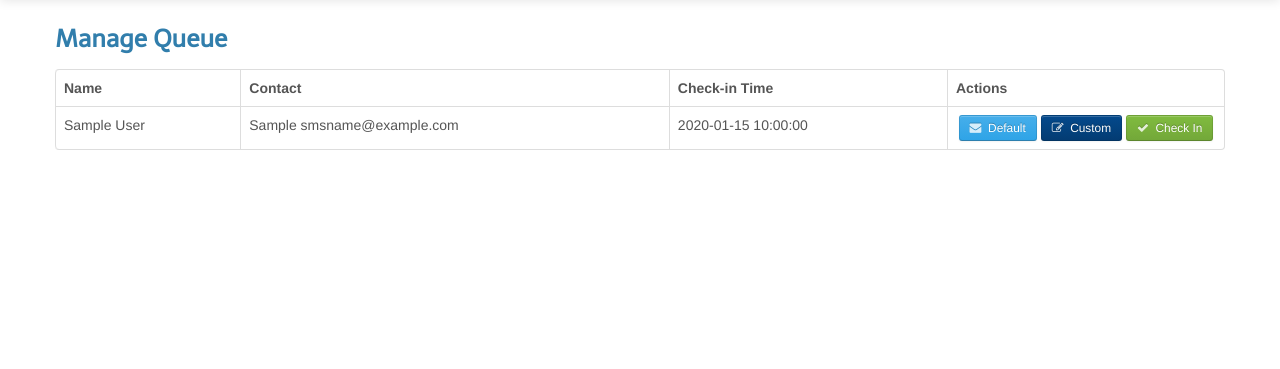
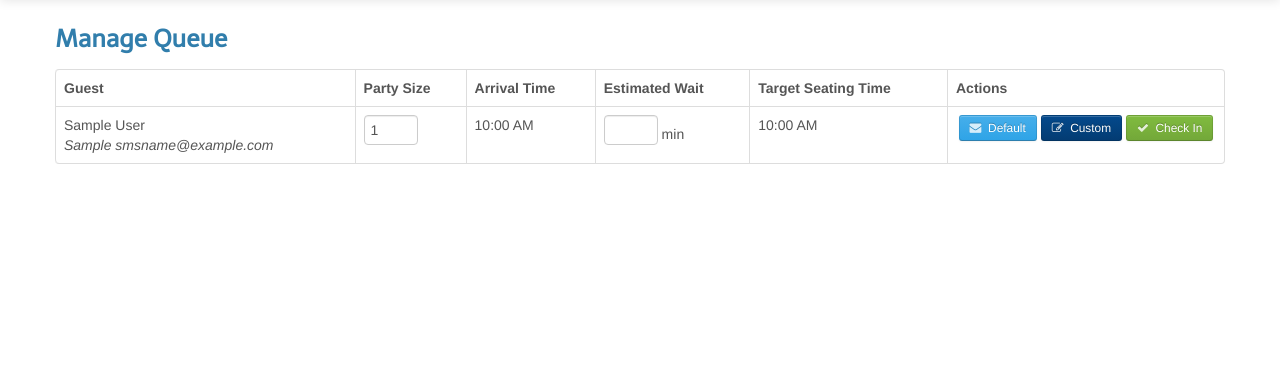
Before and after one commit to n8carrier/bump, a Flask app: template src/templates/manage.html in a window 1280 px wide. Shown: the part 51-420 px from the top of the page. Run offline with Flask 2, Linux system fonts and the light colour scheme; the template is opened without the code that fills it: most values are stand-ins (such as "Sample title", 1, 10 or a date in 2020); some libraries are stand-ins or nearby versions.

Commit message:
Added party size, estimated wait, target seating
Fixed times in html to convert python datetime

```diff
--- a/src/checkins/models.py
+++ b/src/checkins/models.py
@@ -8,7 +8,9 @@
 	restaurant_key = ndb.KeyProperty(kind=UserAccount)
 	first_name = ndb.StringProperty(required=False)
 	last_name = ndb.StringProperty(required=False)
+	party_size = ndb.IntegerProperty(default=2)
 	in_queue = ndb.BooleanProperty(required=True)
 	signin_time = ndb.DateTimeProperty(auto_now_add=True)
+	wait_estimate = ndb.IntegerProperty(required=True)
 	seat_time = ndb.DateTimeProperty(required=False)
 	wait_time = ndb.FloatProperty(required=False)
--- a/src/templates/manage.html
+++ b/src/templates/manage.html
@@ -187,7 +187,38 @@
 
 	function autoClose(selector, delay) {
 		window.setTimeout(function() { $(selector).hide() }, delay * 1000);
-}
+	}
+
+	$(':input').bind('click keyup', function(){
+		input_type = event.target.id.substring(0,event.target.id.indexOf("-"));
+		checkin_id = event.target.id.substring(event.target.id.indexOf("-")+1);
+		if(input_type=="partySize") {
+			updatePartySize(checkin_id);
+		} else if(input_type="waitEstimate") {
+			updateWaitEstimate(checkin_id);
+		}
+	});
+
+	function updatePartySize(checkin_ID) {
+		$.ajax({
+				type: "POST",
+				url: "/update_party_size/" + checkin_ID,
+				data: {'party-size': $("#partySize-" + checkin_ID).val()},
+				cache: false
+			})
+	}
+
+	function updateWaitEstimate(checkin_ID) {
+		$.ajax({
+				type: "POST",
+				url: "/update_wait_estimate/" + checkin_ID,
+				data: {'wait-estimate': $("#waitEstimate-" + checkin_ID).val()},
+				cache: false
+			})
+		.done(function(data) {
+			$("#target-" + checkin_ID).text(data.target);
+		});
+	}
 
 </script>
 
@@ -259,9 +290,11 @@
 			<table class="table table-striped table-bordered" id="guestQueue">
 				<thead id="queue-header" {% if guestlist|length < 1 %}style="display:none"{% endif %}>
 					<tr>
-						<th class="header">Name</th>
-						<th class="header">Contact</th>
-						<th class="header">Check-in Time</th>
+						<th class="header">Guest</th>
+						<th class="header">Party Size</th>
+						<th class="header">Arrival Time</th>
+						<th class="header">Estimated Wait</th>
+						<th class="header">Target Seating Time</th>
 						<th class="header" style="width:260px">Actions</th>
 					</tr>
 				</thead>
@@ -271,9 +304,12 @@
 					</tr>
 				{% for guest in guestlist %}
 					<tr id="row-{{guest.id}}">
-						<td>{{guest.firstName}} {{guest.lastName}}</td>
-						<td>{% if guest.sms %}{{guest.sms}}{% endif %}{% if guest.email%}{{guest.email}}{% endif %}</td>
-						<td>{{guest.checkin_time}}</td>
+						<td>{{guest.firstName}} {{guest.lastName}}
+						<br><em>{% if guest.sms %}{{guest.sms}}{% endif %}{% if guest.email%}{{guest.email}}{% endif %}</em></td>
+						<td><input type="number" class="partySize" id="partySize-{{guest.checkin_ID}}" min="1" value="{{guest.partySize}}" style="width:40px"></td>
+						<td>{{guest.arrival_time.strftime('%I:%M %p')}}</td>
+						<td><input type="number" name="waitEstimate" id="waitEstimate-{{guest.checkin_ID}}" min="1" value="{{guest.wait_estimate}}" style="width:40px"> min</td>
+						<td id="target-{{guest.checkin_ID}}">{{guest.target_time.strftime('%I:%M %p')}}</td>
 						<td style="text-align:center">
 							<a class="btn btn-primary btn-small" onclick="sendDefaultMsg('{{guest.id}}','{{guest.firstName}}','{{guest.lastName}}',this)">
 								<i class="icon-envelope-alt"></i>&nbsp;&nbsp;Default
--- a/src/templates/settings.html
+++ b/src/templates/settings.html
@@ -100,6 +100,9 @@
 			<span id="defaultMessageHelp" class="help-inline" style="display: none;">Message cannot exceed 140 characters.</span>
 		</div>
 
+		<h3>Default Wait</h3>
+		<input type="number" name="defaultWait" id="defaultWait">
+
 		<h3>Default for Promos</h3>
 
 		<div class="control-group">
--- a/src/urls.py
+++ b/src/urls.py
@@ -74,6 +74,12 @@
 # Delete the current user
 app.add_url_rule('/delete',view_func=views.delete_user,methods=['GET'])
 
+# Update party size
+app.add_url_rule('/update_party_size/<checkin_ID>',view_func=views.update_party_size,methods=['GET','POST'])
+
+# Update party size
+app.add_url_rule('/update_wait_estimate/<checkin_ID>',view_func=views.update_wait_estimate,methods=['GET','POST'])
+
 ##################################### Error Handling ####################################
 ## Error Handlers
 @app.errorhandler(404)
--- a/src/views.py
+++ b/src/views.py
@@ -78,8 +78,13 @@
 			if request.form["gvPW"]:
 				gv_email = request.form["gvEmail"]
 				gv_password = request.form["gvPW"]
+			else:
+				gv_email = None
+				gv_password = None
 			reply_to_email = request.form["replyEmail"]
-			if user.update(defaultMessage, promoDefault, gv_email, gv_password, reply_to_email):
+			if request.form["defaultWait"]:
+				default_wait = int(request.form["defaultWait"])
+			if user.update(defaultMessage, promoDefault, gv_email, gv_password, reply_to_email, default_wait):
 				return "Success"
 			else:
 				return False
@@ -137,9 +142,10 @@
 					checkin.last_name=lastName
 					checkin.first_name=firstName
 					checkin.signin_time=datetime.datetime.now()
+					checkin.wait_estimate=cur_user.default_wait
 				else:
 					# Sign in Guest
-					checkin = CheckIn(guest_key=guest.key, restaurant_key=cur_user.key, first_name=firstName, last_name=lastName, in_queue=True, signin_time =datetime.datetime.now())
+					checkin = CheckIn(guest_key=guest.key, restaurant_key=cur_user.key, first_name=firstName, last_name=lastName, in_queue=True, party_size=2, signin_time=datetime.datetime.now(), wait_estimate=cur_user.default_wait)
 			else:
 				# Create New Guest
 				if cur_user.demo_mode:
@@ -150,7 +156,7 @@
 					guest.session_id = str(flasklogin.get_session_id())
 				guest.put()
 				# Sign in Guest
-				checkin = CheckIn(guest_key=guest.key, restaurant_key=cur_user.key, first_name=firstName, last_name=lastName, in_queue=True, signin_time =datetime.datetime.now())
+				checkin = CheckIn(guest_key=guest.key, restaurant_key=cur_user.key, first_name=firstName, last_name=lastName, in_queue=True, party_size=2, signin_time =datetime.datetime.now(), wait_estimate=cur_user.default_wait)
 			checkin.put()
 			if demo == "continue":
 				# Hack to make sure name gets stored in database before page loads
@@ -196,27 +202,12 @@
 				checkedinGuest["lastName"] = guest.last_name
 				checkedinGuest["sms"] = guest.sms_number
 				checkedinGuest["email"] = guest.email
+				checkedinGuest["partySize"] = record.party_size
 				checkedinGuest["last_checkin"] = record.signin_time
 				checkin_timestamp = record.signin_time - timedelta(hours=6)
-				checkin_month = '0' + str(checkin_timestamp.month)
-				checkin_month = checkin_month[-2:]
-				checkin_day = '0' + str(checkin_timestamp.day)
-				checkin_day = checkin_day[-2:]
-				checkin_year = str(checkin_timestamp.year)
-				if checkin_timestamp.hour <= 12: #TODO: 12am to 1am comes out as 00:30
-					checkin_hour = '0' + str(checkin_timestamp.hour)
-					checkin_hour = checkin_hour[-2:]
-				else:
-					checkin_hour = '0' + str(checkin_timestamp.hour - 12)
-					checkin_hour = checkin_hour[-2:]
-				if checkin_timestamp.hour <= 11:
-					checkin_ampm = 'AM'
-				else:
-					checkin_ampm = 'PM'
-				checkin_minute = '0' + str(checkin_timestamp.minute)
-				checkin_minute = checkin_minute[-2:]
-				checkedinGuest["checkin_date"] = checkin_month + '/' + checkin_day + '/' + checkin_year
-				checkedinGuest["checkin_time"] = checkin_hour + ':' + checkin_minute + ' ' + checkin_ampm
+				checkedinGuest["arrival_time"] = checkin_timestamp
+				checkedinGuest["wait_estimate"] = record.wait_estimate
+				checkedinGuest["target_time"] = checkin_timestamp + timedelta(minutes=record.wait_estimate)
 				guestlist.append(checkedinGuest)
 	# Sort itemlist alphabetically, with title as the primary sort key,
 	# author as secondary, and item_subtype as tertiary
@@ -224,6 +215,29 @@
 	# guestlist.sort(key=lambda item: item["author_director"].lower())
 	# guestlist.sort(key=lambda item: item["title"].lower())
 	return render_response("manage.html", guestlist=guestlist, cur_user=cur_user, demo=demo)
+
+def update_party_size(checkin_ID):
+	cur_user = current_user()
+	if not cur_user:
+		logging.info("there is not a user logged in")
+		return "Error"
+	else:
+		checkin = CheckIn.get_by_id(int(checkin_ID))
+		checkin.party_size = int(request.form["party-size"])
+		checkin.put()
+	return "Success"
+
+def update_wait_estimate(checkin_ID):
+	cur_user = current_user()
+	if not cur_user:
+		logging.info("there is not a user logged in")
+		return "Error"
+	else:
+		checkin = CheckIn.get_by_id(int(checkin_ID))
+		checkin.wait_estimate = int(request.form["wait-estimate"])
+		target_seating_time = checkin.signin_time - timedelta(hours=6) + timedelta(minutes=checkin.wait_estimate)
+		checkin.put()
+	return jsonify({"target": target_seating_time.strftime('%I:%M %p')})
 
 def checkin_guest(checkin_ID):
 	cur_user = current_user()
```
Also changed, not shown: src/accounts/models.py (+7 -3 lines).
